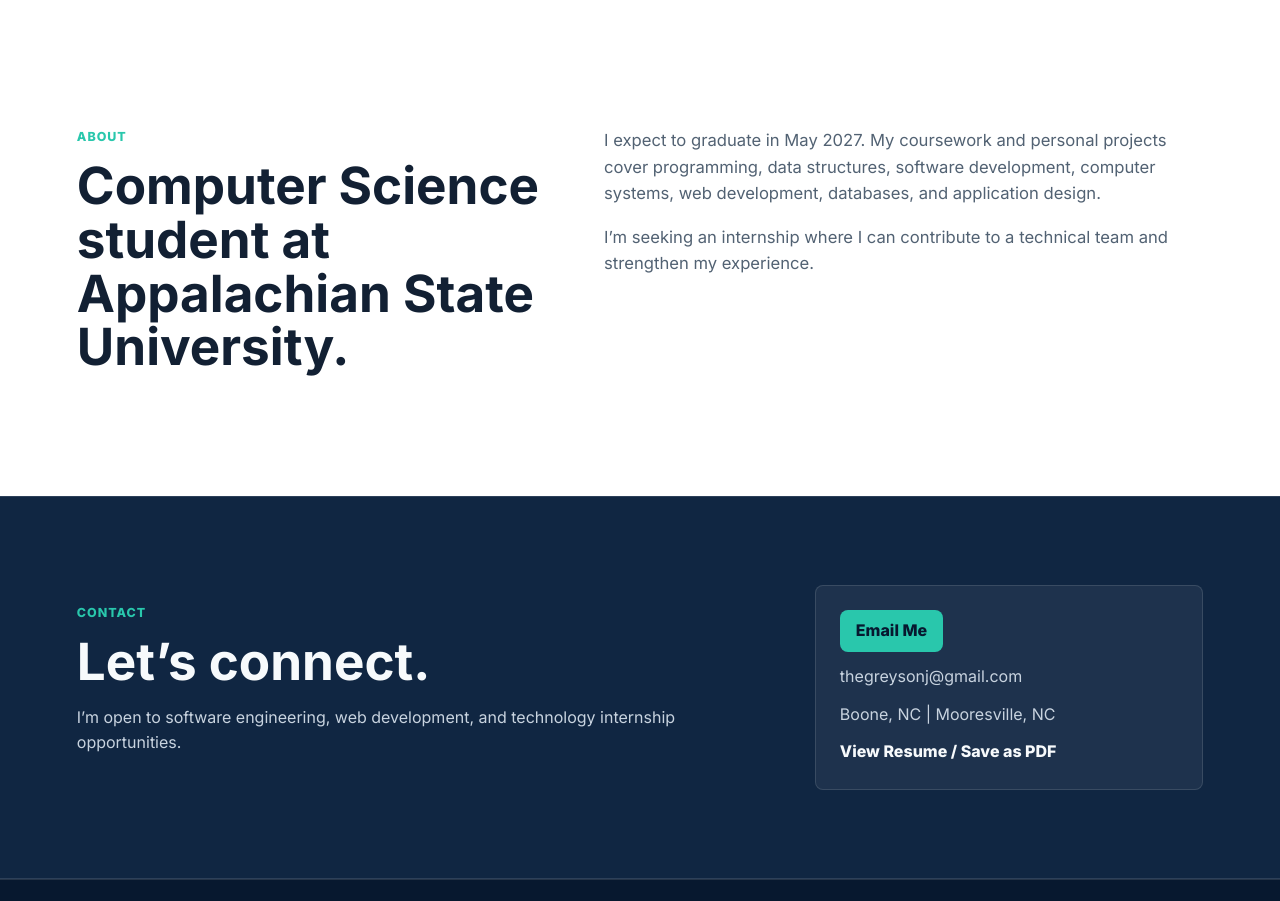
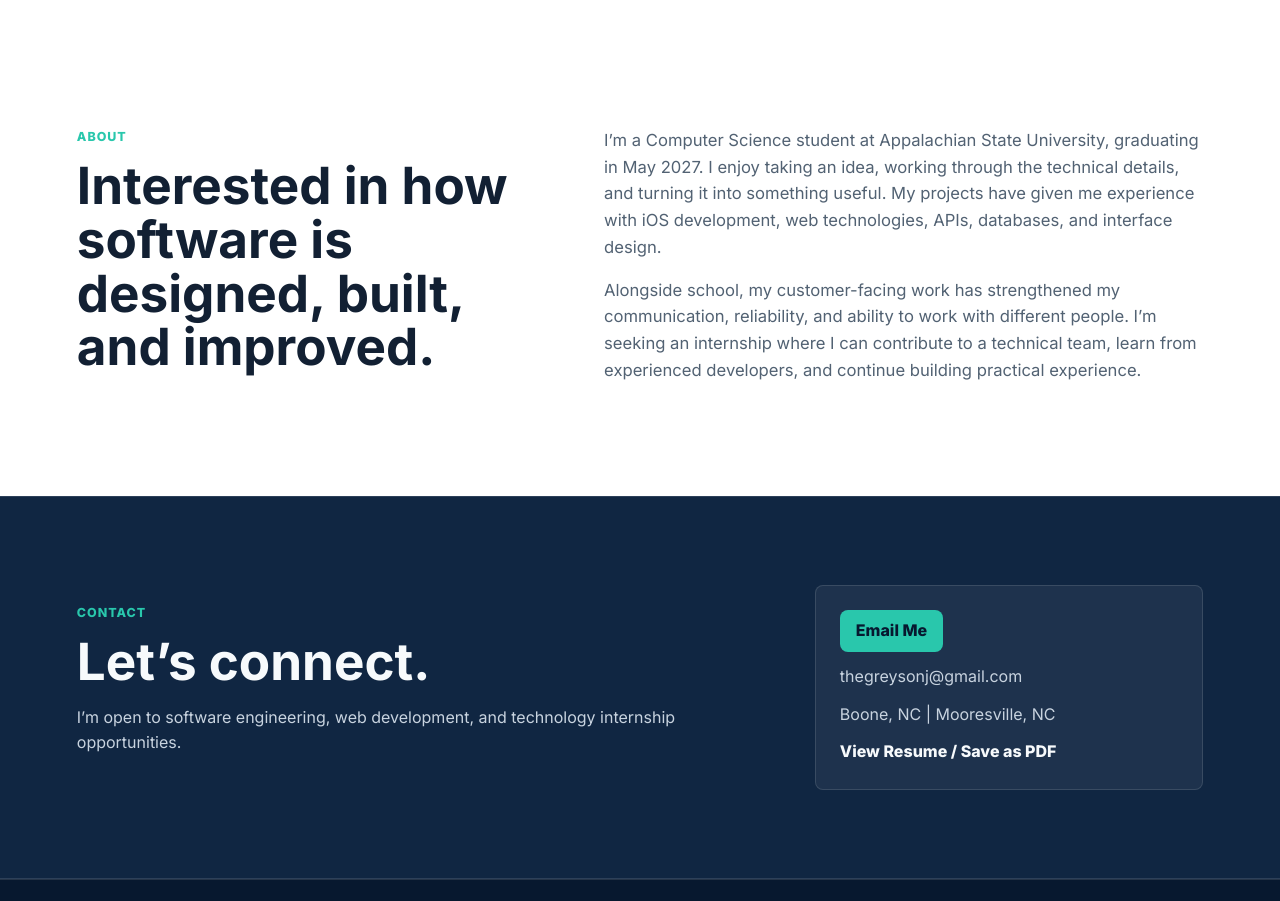
Before and after one commit to GreysonA75/portfolio, a plain HTML site: page index.html in a window 1280 px wide. Shown: the part 5720-6621 px from the top of the page. Drawn offline with Linux system fonts and the light colour scheme.

Commit message:
Expand about section

```diff
--- a/index.html
+++ b/index.html
@@ -329,11 +329,11 @@
     <section class="section split" id="about">
       <div class="section-heading">
         <p class="eyebrow">About</p>
-        <h2>Computer Science student at Appalachian State University.</h2>
+        <h2>Interested in how software is designed, built, and improved.</h2>
       </div>
       <div class="about-copy">
-        <p>I expect to graduate in May 2027. My coursework and personal projects cover programming, data structures, software development, computer systems, web development, databases, and application design.</p>
-        <p>I’m seeking an internship where I can contribute to a technical team and strengthen my experience.</p>
+        <p>I’m a Computer Science student at Appalachian State University, graduating in May 2027. I enjoy taking an idea, working through the technical details, and turning it into something useful. My projects have given me experience with iOS development, web technologies, APIs, databases, and interface design.</p>
+        <p>Alongside school, my customer-facing work has strengthened my communication, reliability, and ability to work with different people. I’m seeking an internship where I can contribute to a technical team, learn from experienced developers, and continue building practical experience.</p>
       </div>
     </section>
 
```
